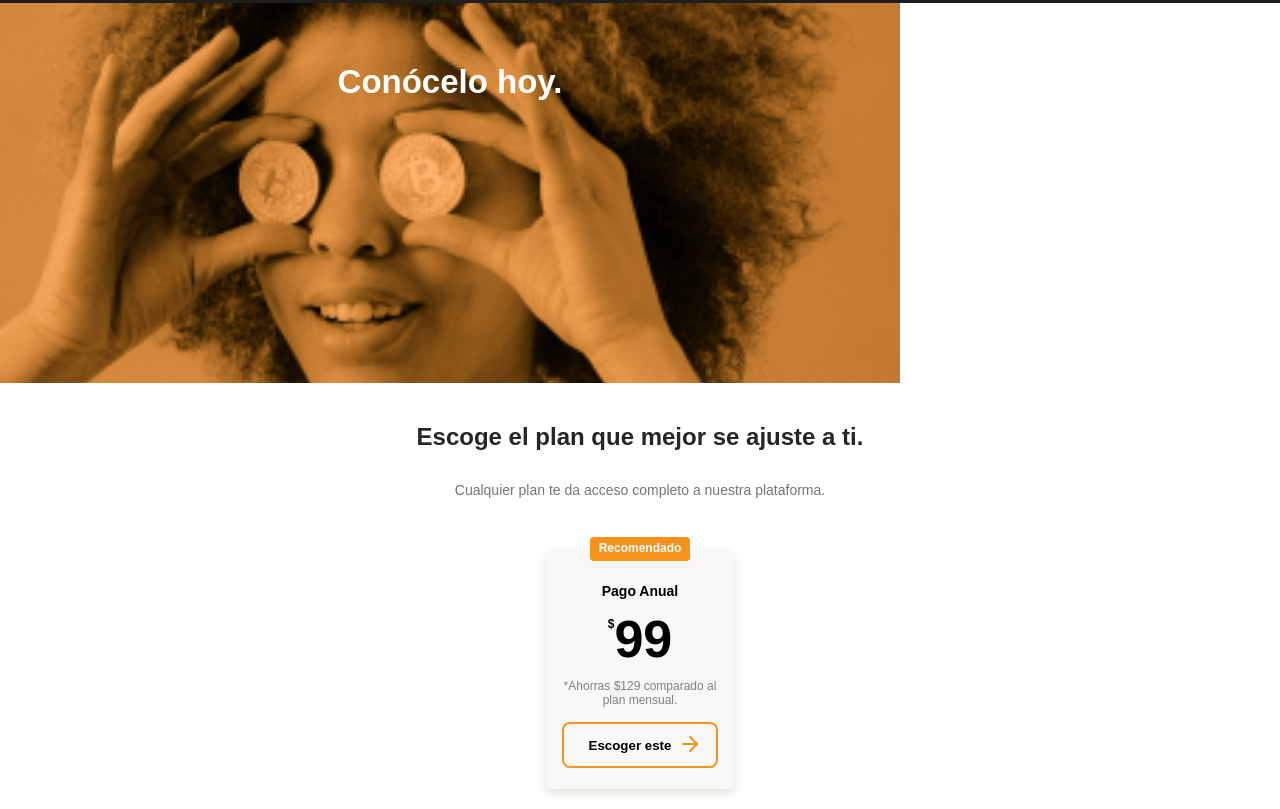
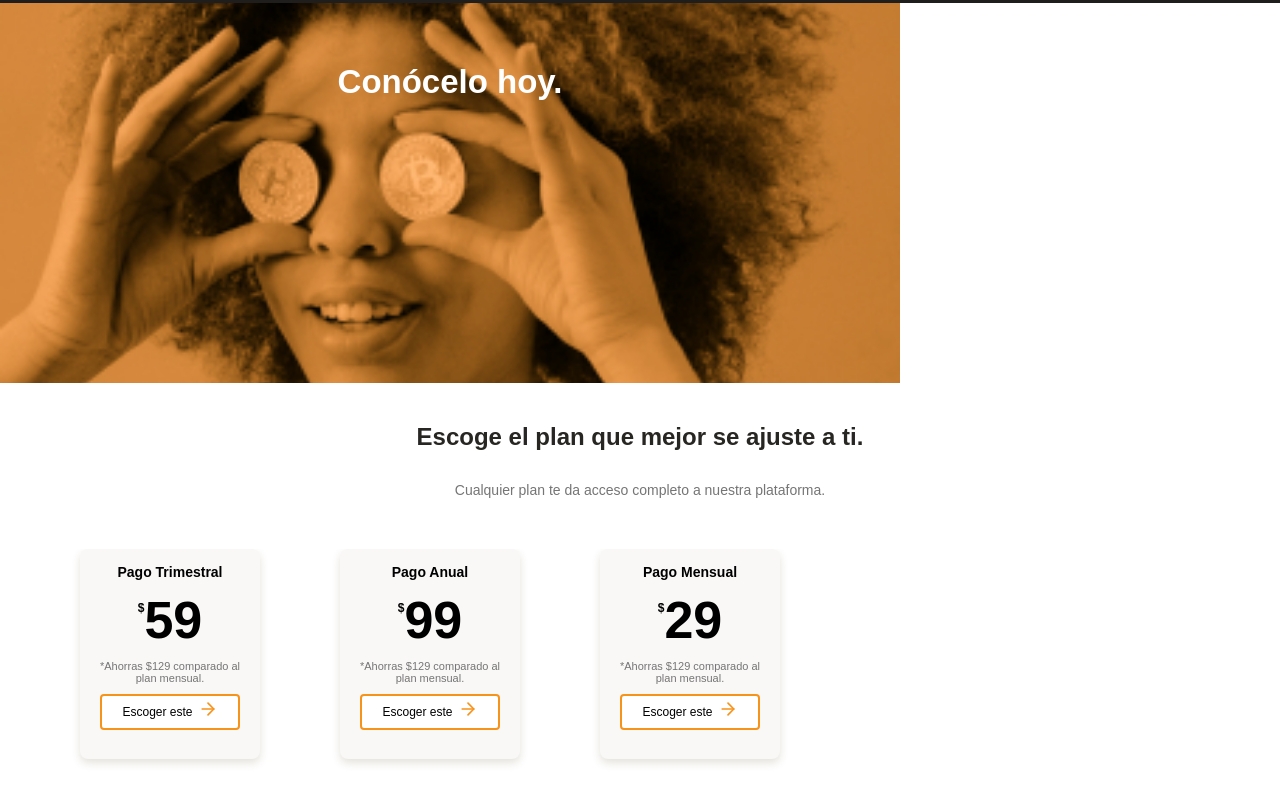
Before and after one commit to alexsix94/BatataBit-demo, a plain HTML site: page index.html in a window 1280 px wide. Shown: the part 2291-3100 px from the top of the page. Drawn offline with Linux system fonts and the light colour scheme; files whose address does not match are found by name.

Commit message:
avance con tarjetas de planes

```diff
--- a/index.html
+++ b/index.html
@@ -91,12 +91,23 @@
                 <p>Cualquier plan te da acceso completo a nuestra plataforma.</p>
             </div>
             <section class="plans-cards">
-                <article class="plans">
-                    <div class="recommended">Recomendado</div>
+                <article class="plan">
+                    <p class="p1">Pago Trimestral</p>
+                    <p class="p2"><span class="money">$</span>59</p>
+                    <p class="p3">*Ahorras $129 comparado al plan mensual.</p>
+                    <button>Escoger este<span class="arrow"></span></button>
+                </article>
+                <article class="plan">
                     <p class="p1">Pago Anual</p>
-                    <div class="p2"> <span>$</span>99</div>
+                    <p class="p2"><span class="money">$</span>99</p>
                     <p class="p3">*Ahorras $129 comparado al plan mensual.</p>
-                    <button class="buttom"><div>Escoger este</div> <span class="button-arrow"></span></button>
+                    <button>Escoger este<span class="arrow"></span></button>
+                </article>
+                <article class="plan">
+                    <p class="p1">Pago Mensual</p>
+                    <p class="p2"><span class="money">$</span>29</p>
+                    <p class="p3">*Ahorras $129 comparado al plan mensual.</p>
+                    <button>Escoger este<span class="arrow"></span></button>
                 </article>
             </section>
         </section>
--- a/style/style.css
+++ b/style/style.css
@@ -327,78 +327,64 @@ main {
     color: #757575;
 }
 .plans-cards {
-    width: 100%;
     height: 260px;
     display: flex;
-    flex-direction: column;
-    align-content: center;
+    overflow-x: scroll;
+    overscroll-behavior-x: contain;
+    scroll-snap-type: x proximity;
 }
-.plans {
-    width: 190px;
-    height: 240px;
-    padding: 10px 10px 20px;
-    align-self: center;
+.plan {
+    position: relative;
+    scroll-snap-align: center;
+    width: 180px;
+    height: 210px;
+    margin: 0 0px 20px 80px;
+    padding: 5px 10px;
+    border-radius: 8px;
     box-shadow: 0px 4px 8px rgba(89, 73, 30, 0.16);
-    border-radius: 8px;
-    background-color: #FAF8F7;
+    background-color: #faf8f7;
 }
-.recommended {
-    position: relative;
-    right: calc(50% - 120px);
-    bottom: 22px;
-    width: 100px;
-    height: 24px;
-    padding-top: 4px;
-    border-radius: 4px;
-    font-size: 1.2rem;
-    font-weight: 700;
-    color: var(--just-white);
-    background-color: var(--bitcoin-orange);
-}
-.plans .p1 {
+.plan .p1 {
+    margin: 10px auto 10px;
     font-size: 1.4rem;
     font-weight: bold;
+
 }
-.plans .p2 {
-    margin: 10px;
+.plan .p2 {
+    margin: 10px auto;
     font-size: 5.2rem;
-    font-weight: bold;
-    display: flex;
-    justify-content: center;
+    font-weight: 800;
 }
-.plans span {
-    margin-top: 8px;
-    font-size: 12px;
+.plan .money {
+    font-size: 1.2rem;
+    position: relative;
+    bottom: 26px;
 }
-.plans .p3 {
-    margin-bottom: 35px;
+.plan .p3 {
+    font-size: 1.1rem;
+    font-size: 500;
+    color: #757575;
+    margin-bottom: 10px;
+}
+.plan button {
+    width: 140px;
+    height: 36px;
+    border-radius: 4px;
+    padding-bottom: 6px;
     font-size: 1.2rem;
-    font-weight: 500;
-    color: #808080;
+    border: solid 2px var(--bitcoin-orange);
+    background-color: var(--just-white);
 }
-.buttom {
-    display: flex;
-    justify-content: center;
-    align-self: center;
-    position: relative;
-    bottom: 20px;
-    width: 156px;
-    height: 46px;
-    margin: 0 auto;
-    border-radius: 8px;
-    border: solid 2px var(--bitcoin-orange);
-    background-color: var(--off-white);
-}
-.button-arrow {
+.plan .arrow {
     display: inline-block;
-    margin: 0;
     width: 20px;
     height: 20px;
+    margin-left: 5px;
     background-image: url('../assets/icons/arrow-right.svg');
-}
-.buttom div {
-    font-weight: bold;
-    margin: auto 7px;
+    background-position: center;
+    background-size: cover;
+    background-repeat: no-repeat;
+    vertical-align: text-bottom;
 }
 /*
 1. Posicionamiento --> width-height, position, display
```
